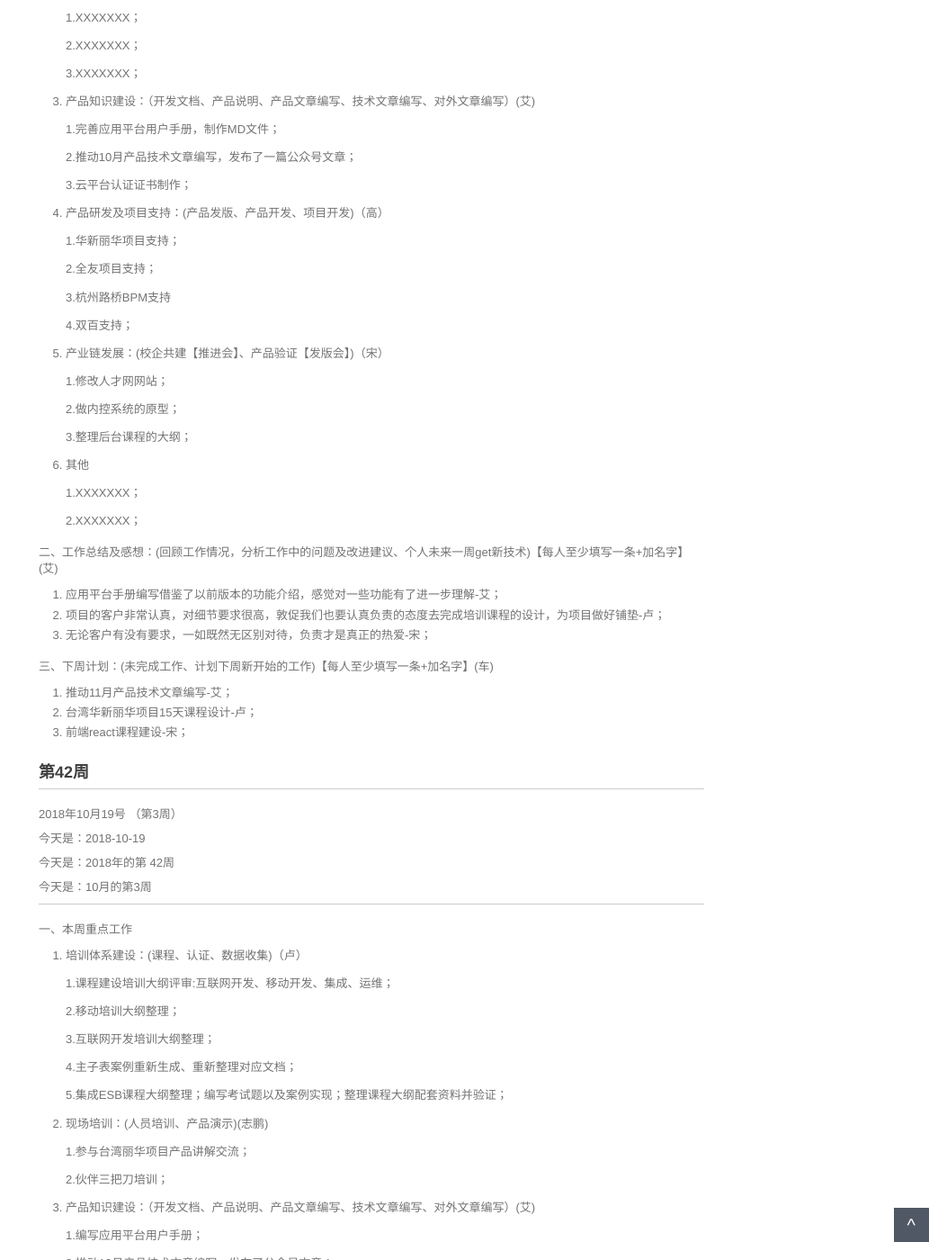
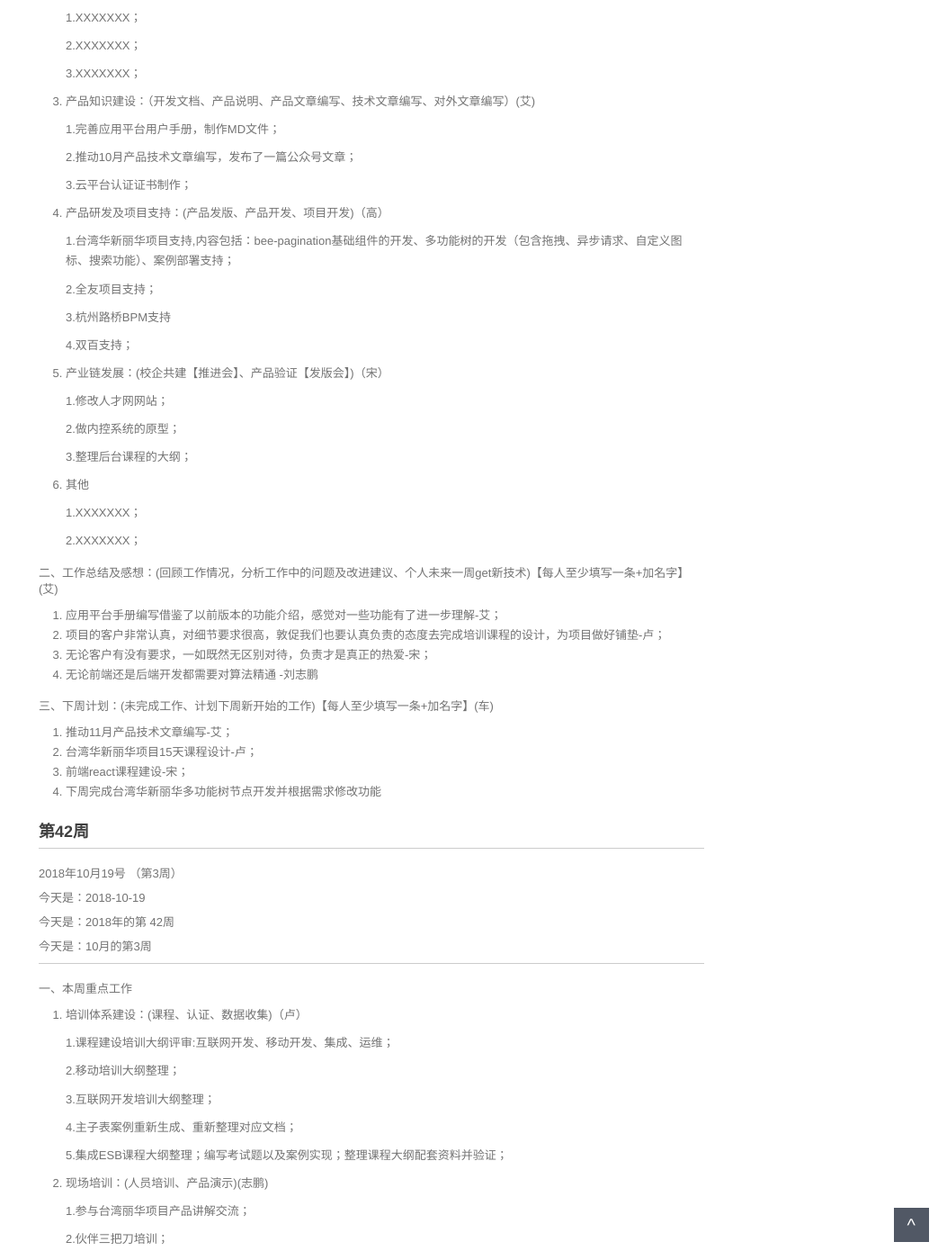
Before and after one commit to walllFlower/blog, a Jekyll site: the page built from _posts/2018-07-17-day_report_cxz.md, in a window 1280 px wide and 1400 px high, scrolled down 714 px. Shown: the whole window at 90% size, without its empty margins (227-1280 px from the left). Built offline with Jekyll 4.4.1, drawn with Linux system fonts in a browser that asks for light colours; comment, search, counter and statistics services are not loaded.

Commit message:
刘志鹏20181026周报

```diff
--- a/_posts/2018-07-17-day_report_cxz.md
+++ b/_posts/2018-07-17-day_report_cxz.md
@@ -52,7 +52,7 @@ categories: 技术运营工作周报
 
 4. 产品研发及项目支持：(产品发版、产品开发、项目开发)（高）
 
-    1.华新丽华项目支持；
+    1.台湾华新丽华项目支持,内容包括：bee-pagination基础组件的开发、多功能树的开发（包含拖拽、异步请求、自定义图标、搜索功能）、案例部署支持；
 
     2.全友项目支持；
 
@@ -79,13 +79,14 @@ categories: 技术运营工作周报
 1. 应用平台手册编写借鉴了以前版本的功能介绍，感觉对一些功能有了进一步理解-艾；
 2. 项目的客户非常认真，对细节要求很高，敦促我们也要认真负责的态度去完成培训课程的设计，为项目做好铺垫-卢；
 3. 无论客户有没有要求，一如既然无区别对待，负责才是真正的热爱-宋；
+4. 无论前端还是后端开发都需要对算法精通 -刘志鹏
 
 三、下周计划：(未完成工作、计划下周新开始的工作)【每人至少填写一条+加名字】(车)
 
 1. 推动11月产品技术文章编写-艾；
 2. 台湾华新丽华项目15天课程设计-卢；
 3. 前端react课程建设-宋；
-
+4. 下周完成台湾华新丽华多功能树节点开发并根据需求修改功能
 
 ###  第42周
 
```
